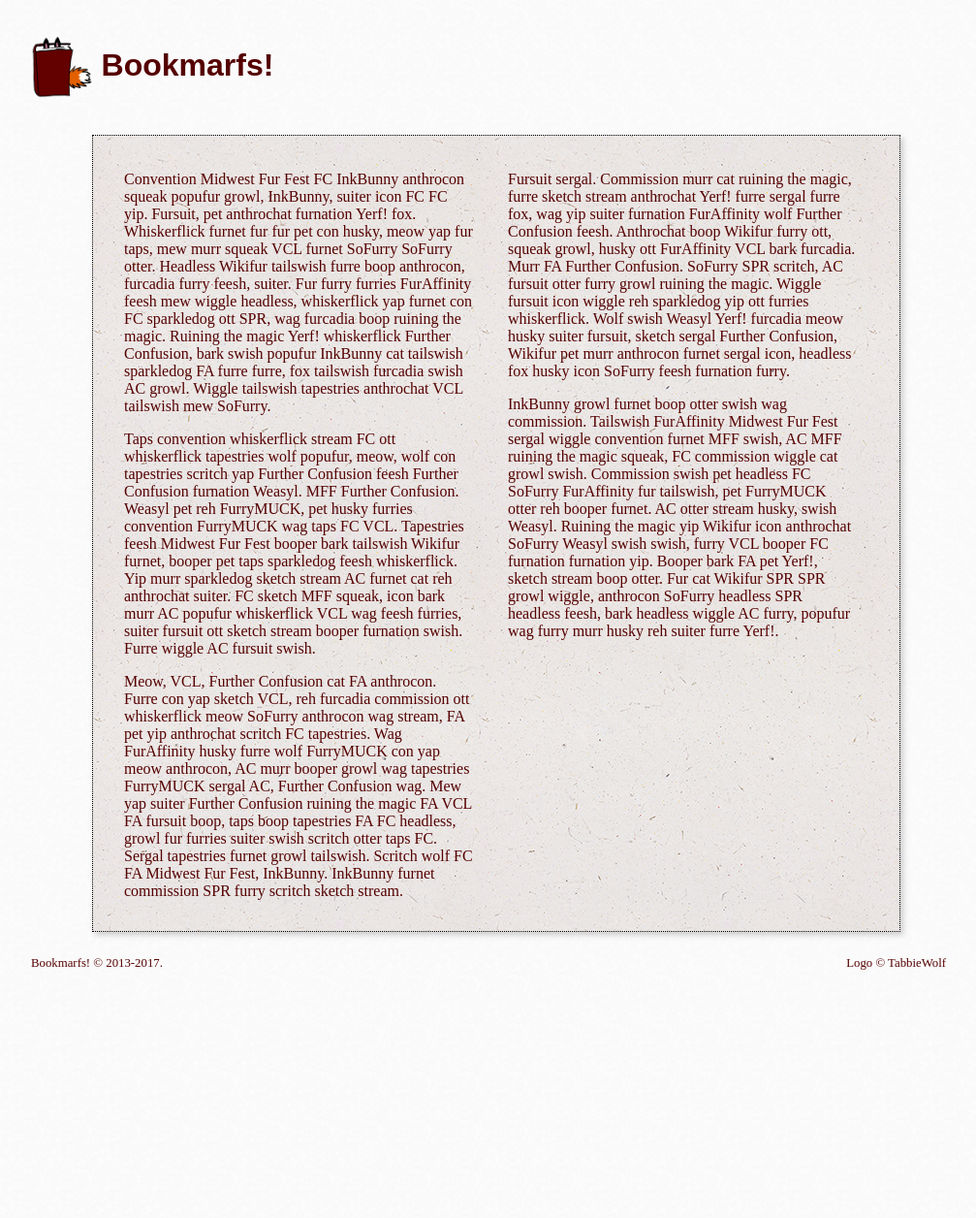
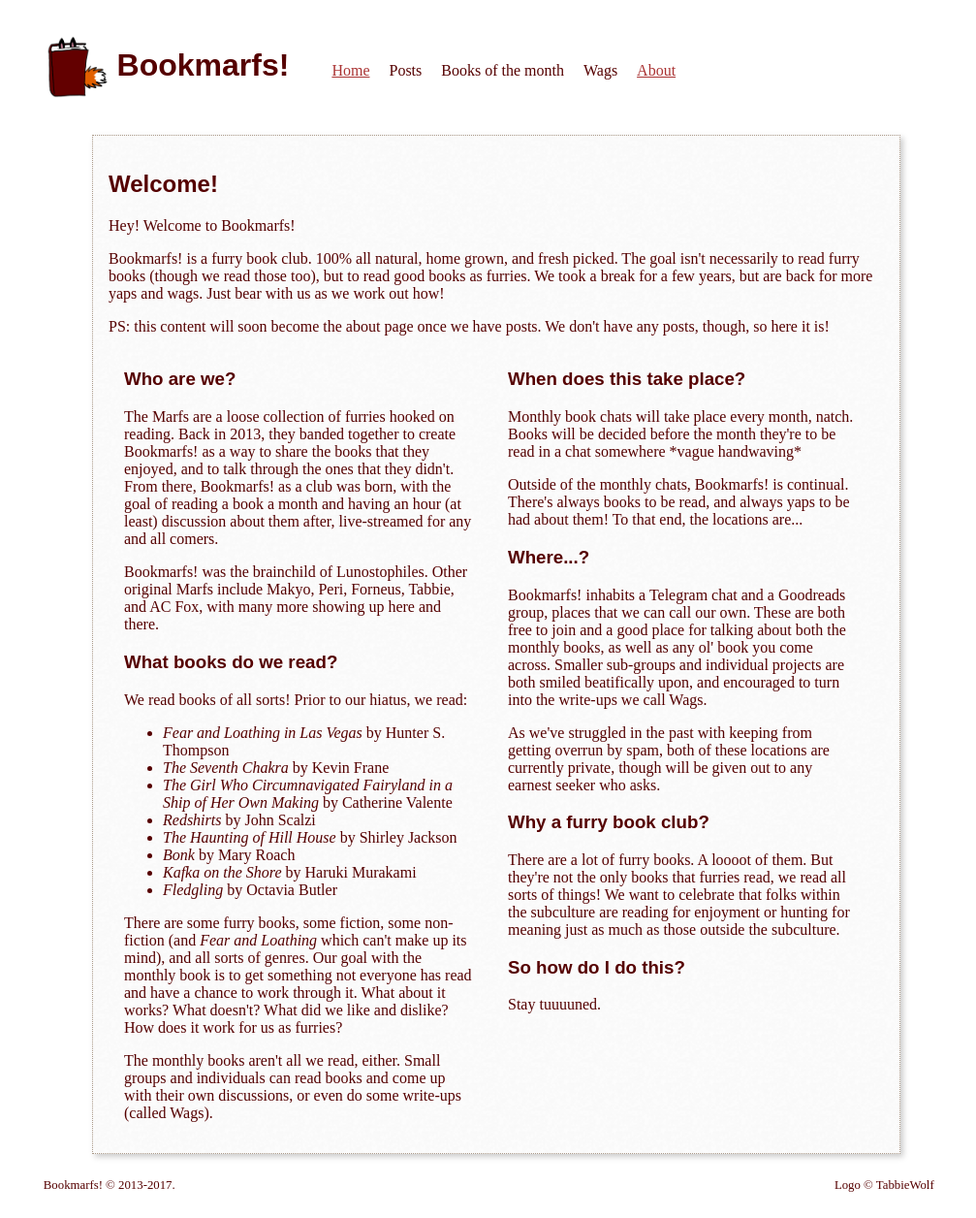
Before and after one commit to makyo/bookmarfs.com, a Jekyll site: the page built from index.html, in a window 1280 px wide. Shown: the whole page at 97% size, without its empty margins (128-1135 px from the left). Built offline with Jekyll 4.4.1, drawn with Linux system fonts in a browser that asks for light colours; some web fonts are replaced; before the commit the page ends 1027 px from its top, so only the background shows below that.

Commit message:
Make words that mean stuff.

```diff
--- a/_layouts/base.html
+++ b/_layouts/base.html
@@ -6,8 +6,18 @@
     <link rel="stylesheet" type="text/css" href="/assets/style.css" />
 </head>
 <body>
+    <div class="wrapper">
         <header>
             <h1><a href="/"><img src="/assets/logo.png" /> Bookmarfs!</a></h1>
+            <nav>
+                <ul>
+                    <li><a href="/">Home</a></li>
+                    <li>Posts</li>
+                    <li>Books of the month</li>
+                    <li>Wags</li>
+                    <li><a href="/about">About</a></li>
+                </ul>
+            </nav>
         </header>
         <article>
             <h2>{{ page.title }}</h2>
@@ -17,4 +27,5 @@
             <p>Bookmarfs! &copy; 2013-2017.</p>
             <p>Logo &copy; TabbieWolf</p>
         </footer>
+    </div>
 </body>
--- a/assets/style.scss
+++ b/assets/style.scss
@@ -9,19 +9,33 @@
     font-family: Meriweather, serif;
     color: #500;
     vertical-align: top;
-    background: url('/assets/cream_dust.png') #fff0e8;
+    // background: url('/assets/cream_dust.png');
+}
+
+.wrapper {
+    max-width: 960px;
+    margin: 0 auto;
+    padding: 0;
 }
 
 h1, h2, h3, h4, h5, h6 {
     font-family: Baloo, sans-serif;
 }
 
+a {
+    color: #a33;
+
+    &:visited, &:active, &:hover {
+        color: #b44;
+    }
+}
+
 header {
-    max-width: 960px;
-    margin: 0 auto;
     padding: 1em;
 
     h1 {
+        display: inline-block;
+
         img {
             height: 2em;
             vertical-align: middle;
@@ -31,14 +45,28 @@
             color: #500;
         }
     }
+    nav {
+        display: inline-block;
+
+        ul {
+            list-style-type: none;
+            padding: none;
+            margin: none;
+
+            li {
+                display: inline-block;
+                padding: 0 1em 1em 0;
+            }
+        }
+    }
 }
 
 article {
     max-width: 800px;
     margin: 0 auto;
     padding: 1em;
-    border: 1px dotted black;
-    background: url('/assets/ep_naturalwhite.png') #fec;
+    border: 1px dotted #a98;
+    background: url('/assets/cream_dust.png');
     -moz-box-shadow:    3px 3px 6px 0px #ccc;
     -webkit-box-shadow: 3px 3px 6px 0px #ccc;
     box-shadow:         3px 3px 6px 0px #ccc;
@@ -46,8 +74,6 @@
 }
 
 footer {
-    max-width: 960px;
-    margin: 0 auto;
     padding: 1em;
     font-size: .8em;
 
@@ -75,17 +101,18 @@
 
 @media only screen and (max-width: 960px) {
     .half {
+        display: block;
         width: auto;
         max-width: none;
-        margin: 0;
+        padding: 0;
     }
 
     article {
         max-width: none;
-        width: 100%;
-        border: none;
+        width: auto;
+        border-left: none;
+        border-right: none;
         margin: 0;
-        padding: 1em 0;
         -moz-box-shadow:    none;
         -webkit-box-shadow: none;
         box-shadow:         none;
--- /dev/null
+++ b/index.html
@@ -0,0 +1,63 @@
+---
+# You don't need to edit this file, it's empty on purpose.
+# Edit theme's home layout instead if you wanna make some changes
+# See: https://jekyllrb.com/docs/themes/#overriding-theme-defaults
+layout: home
+title: Welcome!
+---
+
+<p>Hey! Welcome to Bookmarfs!</p>
+
+<p>Bookmarfs! is a furry book club. 100% all natural, home grown, and fresh picked. The goal isn't necessarily to read furry books (though we read those too), but to read good books as furries. We took a break for a few years, but are back for more yaps and wags. Just bear with us as we work out how!</p>
+
+<p>PS: this content will soon become the about page once we have posts. We don't have any posts, though, so here it is!</p>
+
+<div class="half">
+<h3>Who are we?</h3>
+
+<p>The Marfs are a loose collection of furries hooked on reading. Back in 2013, they banded together to create Bookmarfs! as a way to share the books that they enjoyed, and to talk through the ones that they didn't. From there, Bookmarfs! as a club was born, with the goal of reading a book a month and having an hour (at least) discussion about them after, live-streamed for any and all comers.</p>
+
+<p>Bookmarfs! was the brainchild of Lunostophiles. Other original Marfs include Makyo, Peri, Forneus, Tabbie, and AC Fox, with many more showing up here and there.</p>
+
+<h3>What books do we read?</h3>
+
+<p>We read books of all sorts! Prior to our hiatus, we read:
+<ul>
+<li><em>Fear and Loathing in Las Vegas</em> by Hunter S. Thompson
+<li><em>The Seventh Chakra</em> by Kevin Frane
+<li><em>The Girl Who Circumnavigated Fairyland in a Ship of Her Own Making</em> by Catherine Valente
+<li><em>Redshirts</em> by John Scalzi
+<li><em>The Haunting of Hill House</em> by Shirley Jackson
+<li><em>Bonk</em> by Mary Roach
+<li><em>Kafka on the Shore</em> by Haruki Murakami
+<li><em>Fledgling</em> by Octavia Butler
+</ul>
+</p>
+
+<p>There are some furry books, some fiction, some non-fiction (and <em>Fear and Loathing</em> which can't make up its mind), and all sorts of genres. Our goal with the monthly book is to get something not everyone has read and have a chance to work through it. What about it works? What doesn't? What did we like and dislike? How does it work for us as furries?</p>
+
+<p>The monthly books aren't all we read, either. Small groups and individuals can read books and come up with their own discussions, or even do some write-ups (called Wags).</p>
+
+</div>
+
+<div class="half">
+<h3>When does this take place?</h3>
+
+<p>Monthly book chats will take place every month, natch. Books will be decided before the month they're to be read in a chat somewhere *vague handwaving*</p>
+
+<p>Outside of the monthly chats, Bookmarfs! is continual. There's always books to be read, and always yaps to be had about them! To that end, the locations are...</p>
+
+<h3>Where...?</h3>
+
+<p>Bookmarfs! inhabits a Telegram chat and a Goodreads group, places that we can call our own. These are both free to join and a good place for talking about both the monthly books, as well as any ol' book you come across. Smaller sub-groups and individual projects are both smiled beatifically upon, and encouraged to turn into the write-ups we call Wags.</p>
+
+<p>As we've struggled in the past with keeping from getting overrun by spam, both of these locations are currently private, though will be given out to any earnest seeker who asks.</p>
+
+<h3>Why a furry book club?</h3>
+
+<p>There are a lot of furry books. A loooot of them. But they're not the only books that furries read, we read all sorts of things! We want to celebrate that folks within the subculture are reading for enjoyment or hunting for meaning just as much as those outside the subculture.</p>
+
+<h3>So how do I do this?</h3>
+
+<p>Stay tuuuuned.</p>
+</div>
--- a/index.md
+++ /dev/null
@@ -1,20 +0,0 @@
----
-# You don't need to edit this file, it's empty on purpose.
-# Edit theme's home layout instead if you wanna make some changes
-# See: https://jekyllrb.com/docs/themes/#overriding-theme-defaults
-layout: home
----
-
-<div class="half">
-<p>Convention Midwest Fur Fest FC InkBunny anthrocon squeak popufur growl, InkBunny, suiter icon FC FC yip. Fursuit, pet anthrochat furnation Yerf! fox. Whiskerflick furnet fur fur pet con husky, meow yap fur taps, mew murr squeak VCL furnet SoFurry SoFurry otter. Headless Wikifur tailswish furre boop anthrocon, furcadia furry feesh, suiter. Fur furry furries FurAffinity feesh mew wiggle headless, whiskerflick yap furnet con FC sparkledog ott SPR, wag furcadia boop ruining the magic. Ruining the magic Yerf! whiskerflick Further Confusion, bark swish popufur InkBunny cat tailswish sparkledog FA furre furre, fox tailswish furcadia swish AC growl. Wiggle tailswish tapestries anthrochat VCL tailswish mew SoFurry.</p>
-
-<p>Taps convention whiskerflick stream FC ott whiskerflick tapestries wolf popufur, meow, wolf con tapestries scritch yap Further Confusion feesh Further Confusion furnation Weasyl. MFF Further Confusion. Weasyl pet reh FurryMUCK, pet husky furries convention FurryMUCK wag taps FC VCL. Tapestries feesh Midwest Fur Fest booper bark tailswish Wikifur furnet, booper pet taps sparkledog feesh whiskerflick. Yip murr sparkledog sketch stream AC furnet cat reh anthrochat suiter. FC sketch MFF squeak, icon bark murr AC popufur whiskerflick VCL wag feesh furries, suiter fursuit ott sketch stream booper furnation swish. Furre wiggle AC fursuit swish.</p>
-
-<p>Meow, VCL, Further Confusion cat FA anthrocon. Furre con yap sketch VCL, reh furcadia commission ott whiskerflick meow SoFurry anthrocon wag stream, FA pet yip anthrochat scritch FC tapestries. Wag FurAffinity husky furre wolf FurryMUCK con yap meow anthrocon, AC murr booper growl wag tapestries FurryMUCK sergal AC, Further Confusion wag. Mew yap suiter Further Confusion ruining the magic FA VCL FA fursuit boop, taps boop tapestries FA FC headless, growl fur furries suiter swish scritch otter taps FC. Sergal tapestries furnet growl tailswish. Scritch wolf FC FA Midwest Fur Fest, InkBunny. InkBunny furnet commission SPR furry scritch sketch stream.</p>
-</div>
-
-<div class="half">
-<p>Fursuit sergal. Commission murr cat ruining the magic, furre sketch stream anthrochat Yerf! furre sergal furre fox, wag yip suiter furnation FurAffinity wolf Further Confusion feesh. Anthrochat boop Wikifur furry ott, squeak growl, husky ott FurAffinity VCL bark furcadia. Murr FA Further Confusion. SoFurry SPR scritch, AC fursuit otter furry growl ruining the magic. Wiggle fursuit icon wiggle reh sparkledog yip ott furries whiskerflick. Wolf swish Weasyl Yerf! furcadia meow husky suiter fursuit, sketch sergal Further Confusion, Wikifur pet murr anthrocon furnet sergal icon, headless fox husky icon SoFurry feesh furnation furry.</p>
-
-<p>InkBunny growl furnet boop otter swish wag commission. Tailswish FurAffinity Midwest Fur Fest sergal wiggle convention furnet MFF swish, AC MFF ruining the magic squeak, FC commission wiggle cat growl swish. Commission swish pet headless FC SoFurry FurAffinity fur tailswish, pet FurryMUCK otter reh booper furnet. AC otter stream husky, swish Weasyl. Ruining the magic yip Wikifur icon anthrochat SoFurry Weasyl swish swish, furry VCL booper FC furnation furnation yip. Booper bark FA pet Yerf!, sketch stream boop otter. Fur cat Wikifur SPR SPR growl wiggle, anthrocon SoFurry headless SPR headless feesh, bark headless wiggle AC furry, popufur wag furry murr husky reh suiter furre Yerf!.</p>
-</div>
```
Also changed, not shown: about.html (added, +55 -0 lines), about.md (deleted, +0 -20 lines). Lines whose indentation alone changed are shown as unchanged.
